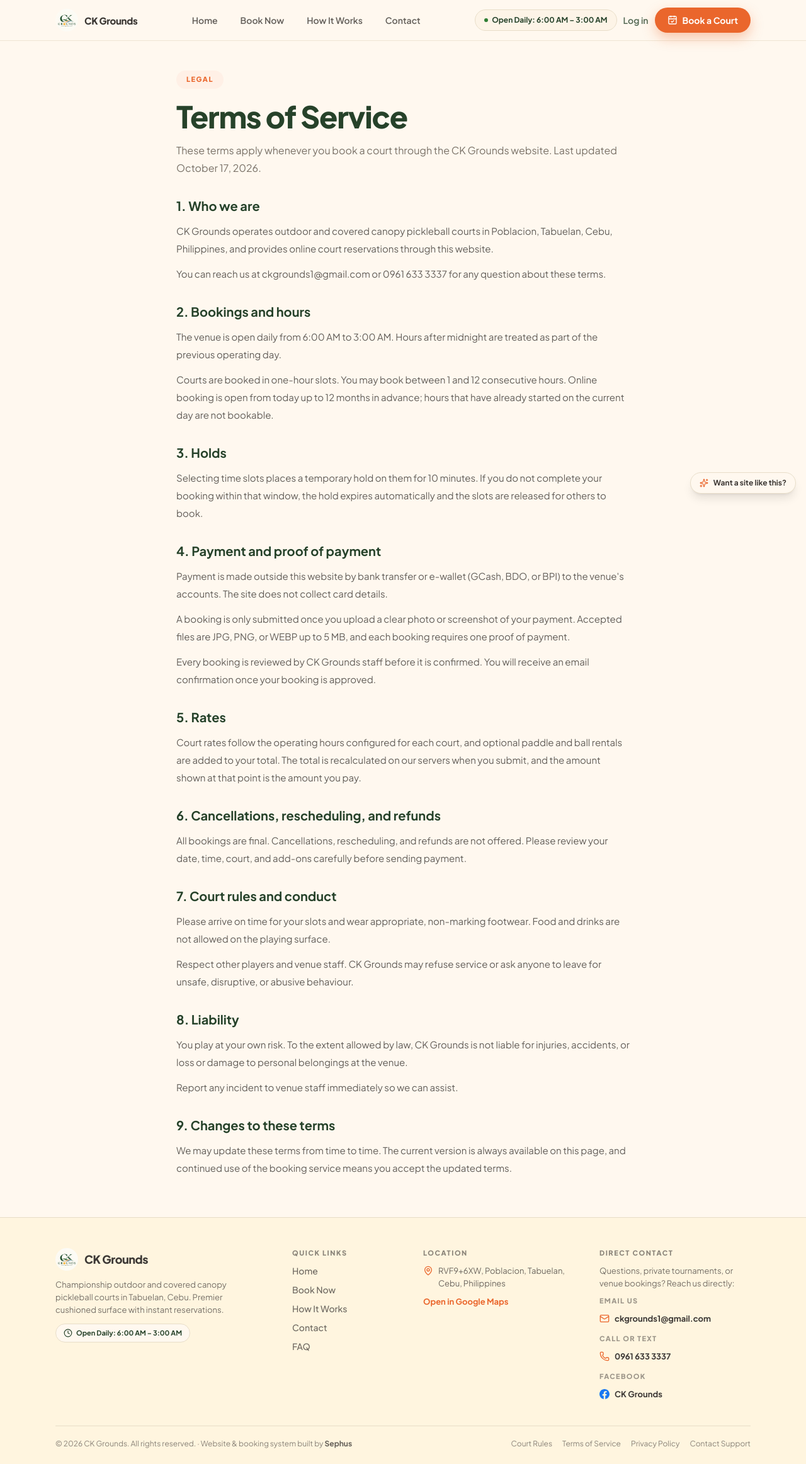
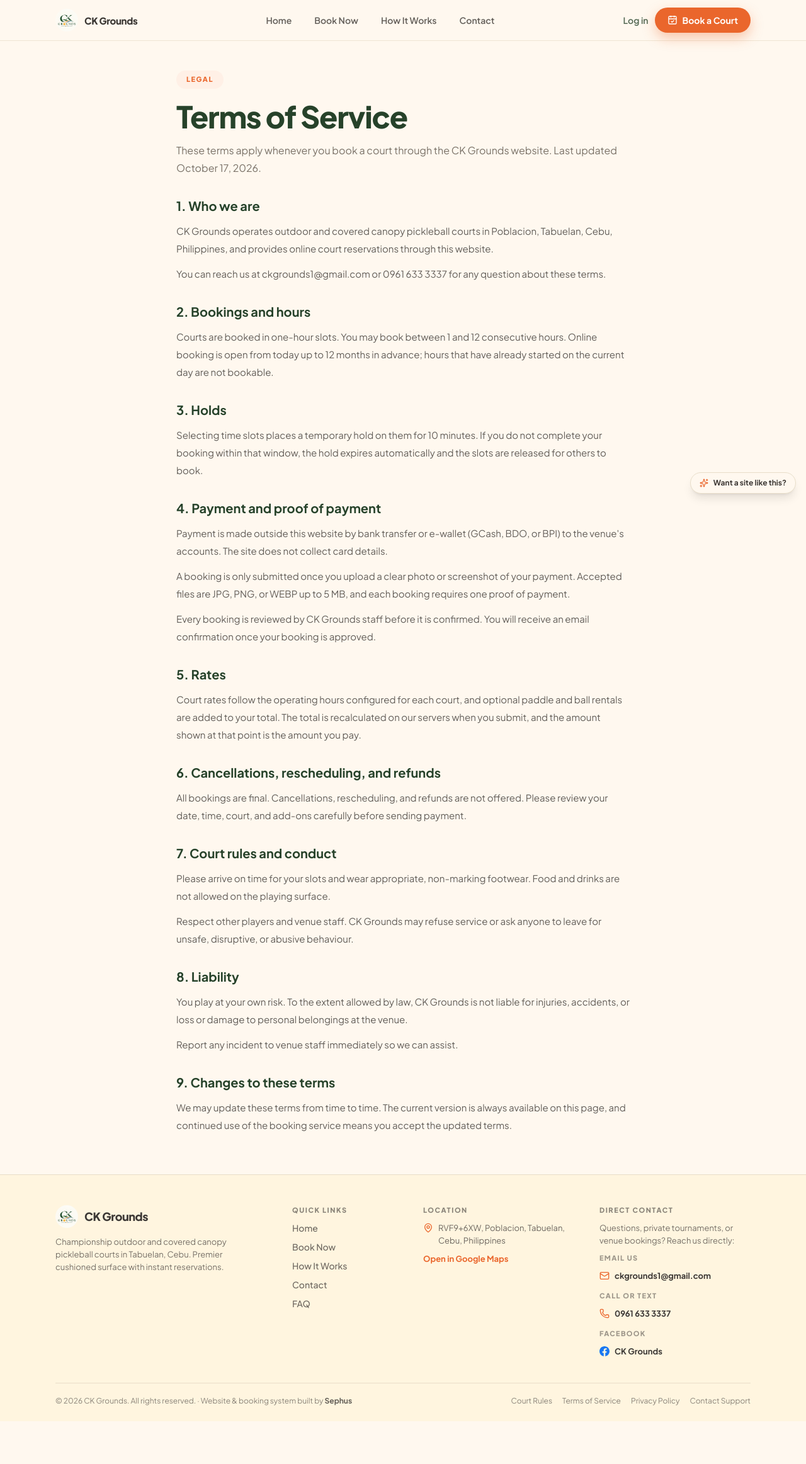
Before and after one commit to baphus/paddle-culture, a Next.js app: page /terms in a window 1280 px wide. Shown: the whole page at 63% size. After the commit the page ends 2257 px from the top, so only its background shows below. Built offline with nearby package versions, Linux system fonts and the light colour scheme.

Commit message:
feat: update operating hours messaging and enhance court availability information

```diff
--- a/src/app/contact/page.tsx
+++ b/src/app/contact/page.tsx
@@ -92,7 +92,7 @@ export default function ContactPage() {
                 <h2 className="mt-2 text-lg font-bold text-pine">Open Every Day</h2>
                 <p className="mt-3 flex items-center gap-3 rounded-xl border border-line bg-oat/60 px-4 py-3 text-sm font-bold text-pine">
                   <span className="size-2 shrink-0 rounded-full bg-live-dot" aria-hidden />
-                  6:00 AM – 3:00 AM daily
+                  Courts available daily for booking
                 </p>
               </div>
 
--- a/src/app/how-it-works/page.tsx
+++ b/src/app/how-it-works/page.tsx
@@ -169,7 +169,7 @@ export default async function HowItWorksPage() {
               <h2 className="mt-5 text-xl font-bold text-pine">Arrive, Scan & Play</h2>
               <p className="mt-2 flex-1 text-sm leading-relaxed text-warm-muted">
                 Flash your QR at the gate and walk straight onto the court. CK Grounds,
-                Tabuelan, Cebu — open daily 6 AM–3 AM with free on-site parking.
+                Tabuelan, Cebu, with free on-site parking.
               </p>
               <p className="mt-5 flex items-center justify-between gap-3 border-t border-line pt-4 text-[13px] font-bold">
                 <span className="flex items-center gap-1.5 text-pine">
--- a/src/app/page.tsx
+++ b/src/app/page.tsx
@@ -41,8 +41,8 @@ export default async function Home() {
         <Hero rates={initialRates} />
         <Courts rates={initialRates} />
         <Rentals rates={initialRates} />
+        <VenueGallery />
         <HowItWorks rates={initialRates} />
-        <VenueGallery />
         <BookTrack rates={initialRates} />
 
         <Location rates={initialRates} />
--- a/src/app/terms/page.tsx
+++ b/src/app/terms/page.tsx
@@ -18,7 +18,6 @@ const SECTIONS: { heading: string; body: string[] }[] = [
   {
     heading: "2. Bookings and hours",
     body: [
-      "The venue is open daily from 6:00 AM to 3:00 AM. Hours after midnight are treated as part of the previous operating day.",
       "Courts are booked in one-hour slots. You may book between 1 and 12 consecutive hours. Online booking is open from today up to 12 months in advance; hours that have already started on the current day are not bookable.",
     ],
   },
--- a/src/components/landing/courts.tsx
+++ b/src/components/landing/courts.tsx
@@ -59,6 +59,9 @@ export default function Courts({ rates = FALLBACK_RATES }: { rates?: DisplayRate
                     {from}
                   </span>
                 </div>
+                <p className="border-t border-line px-5 py-3 text-sm font-semibold text-ink/70">
+                  Covered pickleball court
+                </p>
                 <div className="p-5">
                   <h3 className="text-lg font-extrabold text-ink">{c.name}</h3>
                   <div className="mt-4 flex items-center justify-between gap-3">
--- a/src/components/landing/faq.tsx
+++ b/src/components/landing/faq.tsx
@@ -20,7 +20,7 @@ function buildFaqs(rates: DisplayRates) {
     },
     {
       q: "Can I book a court for today?",
-      a: "Yes — you can book today if a slot is still coming up. Pick today in the calendar and take any hour that hasn't started yet. Booking is open from today up to 12 months ahead. Courts are open daily from 6:00 AM to 3:00 AM.",
+      a: "Yes — you can book today if a slot is still coming up. Pick today in the calendar and take any hour that hasn't started yet. Booking is open from today up to 12 months ahead.",
     },
     {
       q: "Can I cancel or get a refund?",
--- a/src/components/landing/footer.tsx
+++ b/src/components/landing/footer.tsx
@@ -32,9 +32,7 @@ export default function Footer({ rates = FALLBACK_RATES }: { rates?: DisplayRate
               Championship outdoor and covered canopy pickleball courts in Tabuelan,
               Cebu. Premier cushioned surface with instant reservations.
             </p>
-            <p className="inline-flex items-center gap-1.5 rounded-full border border-line bg-cream px-3 py-1.5 text-[11px] font-bold text-pine">
-              <Clock className="size-3.5" aria-hidden /> Open Daily: 6:00 AM – 3:00 AM
-            </p>
+
           </div>
 
           <nav className="space-y-2.5" aria-label="Quick links">
--- a/src/components/landing/header.tsx
+++ b/src/components/landing/header.tsx
@@ -64,10 +64,6 @@ export default function Header() {
         </nav>
 
         <div className="hidden items-center gap-2.5 lg:flex">
-          <span className="inline-flex items-center gap-1.5 rounded-full border border-line bg-parchment px-3.5 py-2 text-xs font-bold whitespace-nowrap text-pine">
-            <span className="size-1.5 rounded-full bg-live-dot" aria-hidden />
-            Open Daily: 6:00 AM – 3:00 AM
-          </span>
           <a
             href="/login"
             className="text-sm font-semibold text-pine/80 transition-colors hover:text-pine"
@@ -120,10 +116,6 @@ export default function Header() {
             >
               Log in
             </a>
-            <p className="mx-4 mt-2 mb-1 inline-flex items-center gap-1.5 rounded-full border border-line bg-cream px-3 py-1.5 text-[11px] font-bold text-pine">
-              <span className="size-1.5 rounded-full bg-live-dot" aria-hidden />
-              Open Daily: 6:00 AM – 3:00 AM
-            </p>
             <a
               href="/book"
               className="mt-1 flex items-center justify-center gap-2 rounded-xl bg-flame px-4 py-3 text-center text-sm font-bold text-white hover:bg-flame-hover"
--- a/src/components/landing/hero.tsx
+++ b/src/components/landing/hero.tsx
@@ -82,11 +82,6 @@ export default function Hero({
         <div className="max-w-xl animate-rise motion-reduce:animate-none">
           <p className="inline-flex items-center gap-2 rounded-full border border-white/15 bg-white/10 py-1.5 pr-4 pl-1.5 text-xs font-bold text-white backdrop-blur">
             <span className="inline-flex items-center gap-1 rounded-full bg-pine px-2.5 py-1 text-[11px] text-pine-ink">
-              <span
-                className="size-1.5 animate-pulse rounded-full bg-live-dot"
-                aria-hidden
-              />
-              Open today
             </span>
 
             <MapPin className="size-3.5 text-flame" aria-hidden />
@@ -142,7 +137,7 @@ export default function Hero({
 
             <li className="inline-flex items-center gap-1.5">
               <Clock className="size-4 text-flame" aria-hidden />
-              Open till 3 AM
+              Optional paddle rentals
             </li>
           </ul>
         </div>
--- a/src/components/landing/location.tsx
+++ b/src/components/landing/location.tsx
@@ -44,7 +44,7 @@ export default function Location({ rates = FALLBACK_RATES }: { rates?: DisplayRa
                 <span>
                   <span className="block text-sm font-extrabold text-ink">Operating Hours</span>
                   <span className="block text-[13px] text-ink/70">
-                    Open Daily: 6:00 AM – 3:00 AM
+                    Courts available daily for booking
                   </span>
                 </span>
               </li>
```
